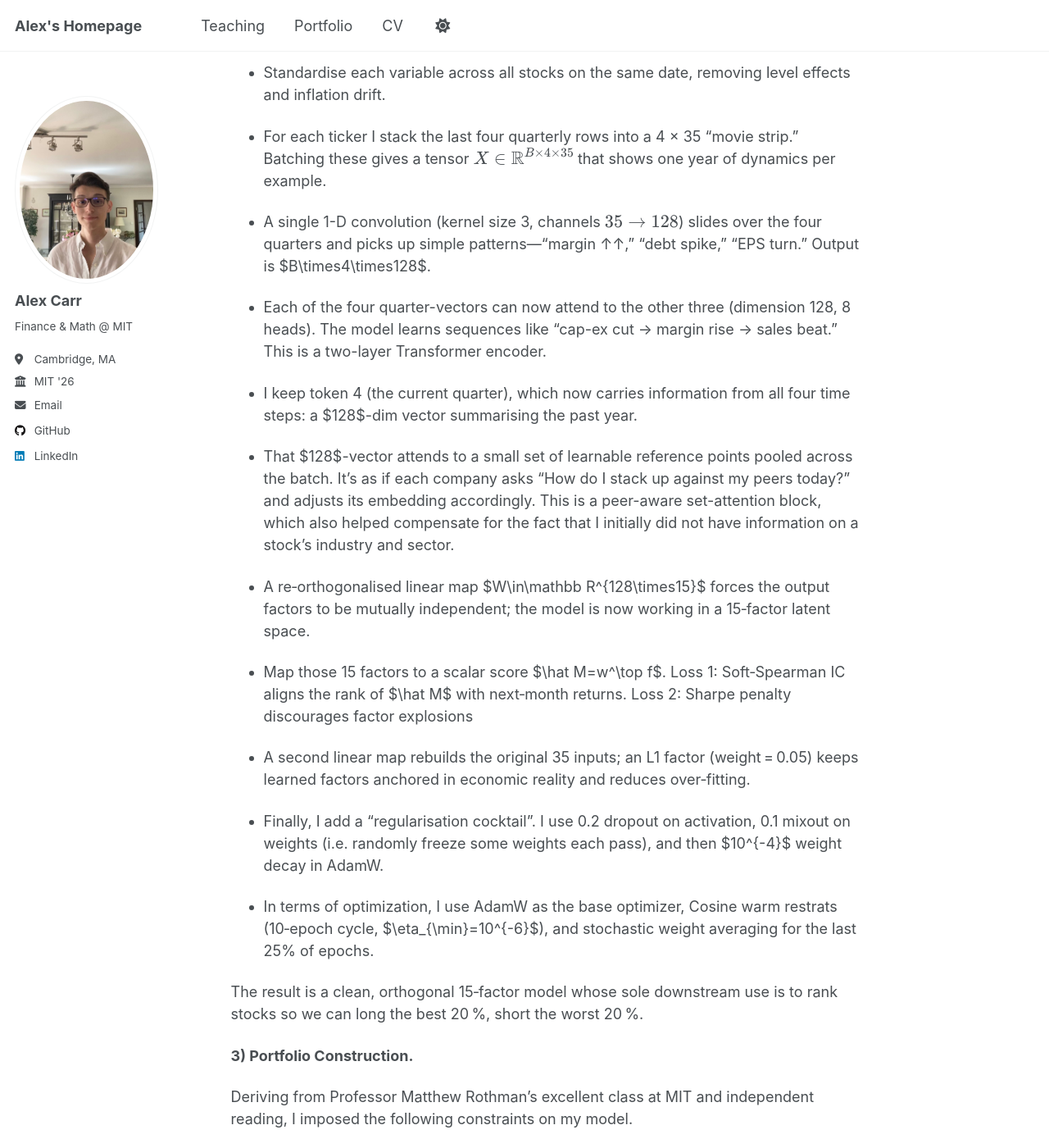
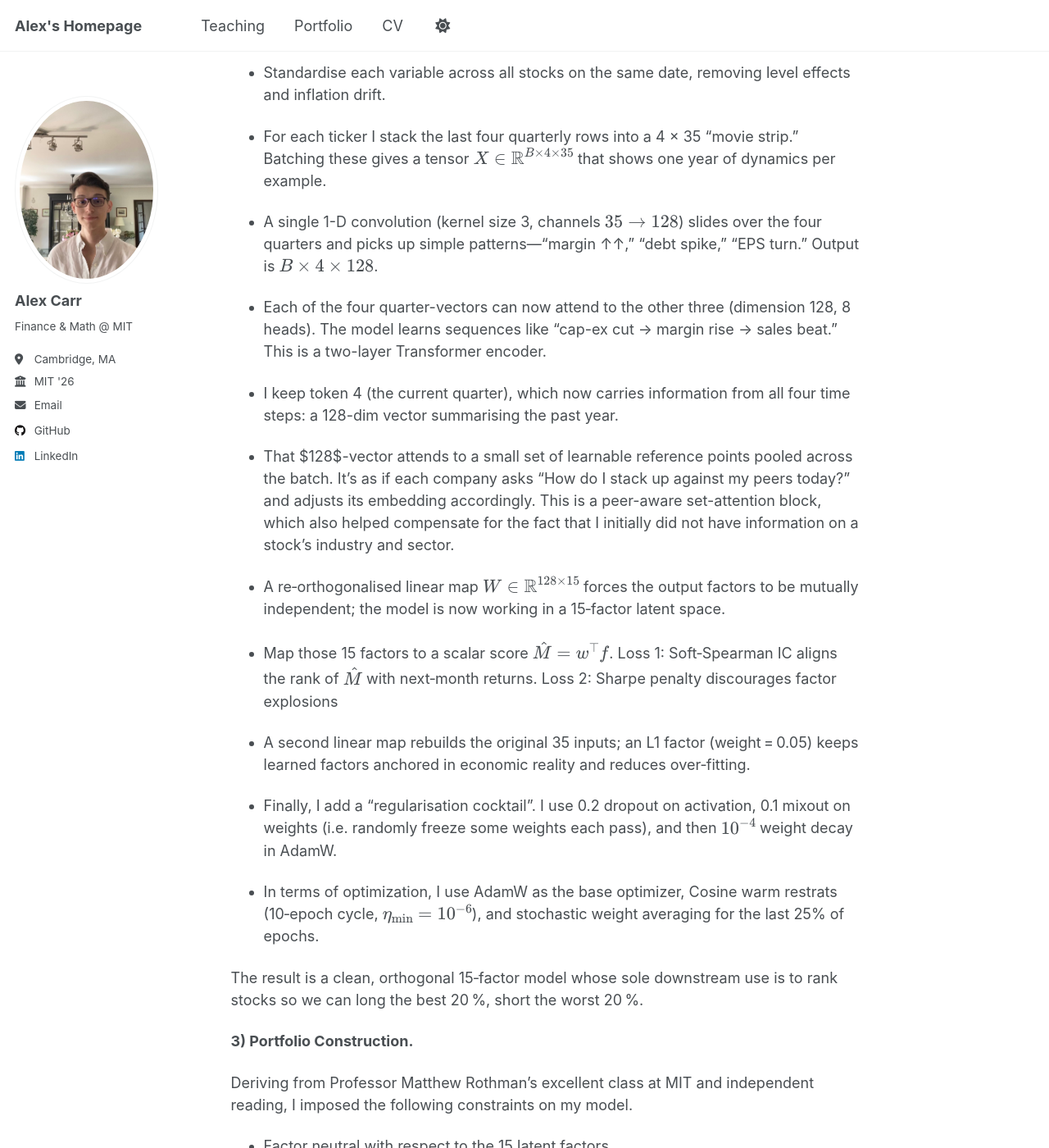
Before and after one commit to AlexandrCarr/AlexandrCarr.github.io, a Jekyll site: the page built from _portfolio/portfolio-1.md, in a window 1280 px wide and 1400 px high, scrolled down 988 px. Shown: the whole window at 82% size. Built offline with Jekyll 4.4.1, drawn with Linux system fonts in a browser that asks for light colours.

Commit message:
Update portfolio-1.md

```diff
--- a/_portfolio/portfolio-1.md
+++ b/_portfolio/portfolio-1.md
@@ -15,35 +15,31 @@ If you want to see a sample of my data cleaning and formatting, please look at t
 
 The big picture is that, each month, the model assigns every stock a score $$\hat M$$. The trade rule is to long the top 20 % of scores, short the bottom 20 % in equal dollars. Everything that follows exists only to make that ranking as economically‑sensible and forecast‑accurate as possible.
 
-- I snapshot each company’s 35 indicators on each calendar date, exactly
-as they were published—no peeking ahead or filling missing data.
+- I snapshot each company’s 35 indicators on each calendar date, exactly as they were published—no peeking ahead or filling missing data.
 
-- Inspired by Fama-Frecnch, every fundamental value is shifted forward by
-three months so the model only sees information that would have been in
-investors’ hands at the time.
+- Inspired by Fama-Frecnch, every fundamental value is shifted forward by three months so the model only sees information that would have been in investors’ hands at the time.
 
 - Standardise each variable across all stocks on the same date, removing level effects and inflation drift.
 
-- For each ticker I stack the last four quarterly rows into a 4 × 35 “movie
-strip.” Batching these gives a tensor $$X \in\mathbb{R}^{B×4×35}$$ that shows one year of dynamics per example.
+- For each ticker I stack the last four quarterly rows into a 4 × 35 “movie strip.” Batching these gives a tensor $$X \in\mathbb{R}^{B×4×35}$$ that shows one year of dynamics per example.
 
-- A single 1-D convolution (kernel size 3, channels $$35\to128$$) slides over the four quarters and picks up simple patterns—“margin ↑↑,” “debt spike,” “EPS turn.”  Output is $B\times4\times128$.
+- A single 1-D convolution (kernel size 3, channels $$35\to128$$) slides over the four quarters and picks up simple patterns—“margin ↑↑,” “debt spike,” “EPS turn.”  Output is $$B\times4\times128$$.
 
 - Each of the four quarter-vectors can now attend to the other three (dimension 128, 8 heads).  The model learns sequences like “cap-ex cut → margin rise → sales beat.” This is a two-layer Transformer encoder.
 
-- I keep token 4 (the current quarter), which now carries information from all four time steps: a $128$-dim vector summarising the past year.
+- I keep token 4 (the current quarter), which now carries information from all four time steps: a 128-dim vector summarising the past year.
 
 - That $128$-vector attends to a small set of learnable reference points pooled across the batch.  It’s as if each company asks “How do I stack up against my peers today?” and adjusts its embedding accordingly. This is a peer-aware set-attention block, which also helped compensate for the fact that I initially did not have information on a stock's industry and sector.
 
-- A re‑orthogonalised linear map $W\in\mathbb R^{128\times15}$ forces the output factors to be mutually independent; the model is now working in a 15‑factor latent space.
+- A re‑orthogonalised linear map $$W\in\mathbb R^{128\times15}$$ forces the output factors to be mutually independent; the model is now working in a 15‑factor latent space.
 
-- Map those 15 factors to a scalar score $\hat M=w^\top f$. Loss 1: Soft‑Spearman IC aligns the rank of $\hat M$ with next‑month returns. Loss 2: Sharpe penalty discourages factor explosions
+- Map those 15 factors to a scalar score $$\hat M=w^\top f$$. Loss 1: Soft‑Spearman IC aligns the rank of $$\hat M$$ with next‑month returns. Loss 2: Sharpe penalty discourages factor explosions
 
 - A second linear map rebuilds the original 35 inputs; an L1 factor (weight = 0.05) keeps learned factors anchored in economic reality and reduces over‑fitting.
 
-- Finally, I add a "regularisation cocktail". I use 0.2 dropout on activation, 0.1 mixout on weights (i.e. randomly freeze some weights each pass), and then $10^{-4}$ weight decay in AdamW.
+- Finally, I add a "regularisation cocktail". I use 0.2 dropout on activation, 0.1 mixout on weights (i.e. randomly freeze some weights each pass), and then $$10^{-4}$$ weight decay in AdamW.
 
-- In terms of optimization, I use AdamW as the base optimizer, Cosine warm restrats (10‑epoch cycle, $\eta_{\min}=10^{-6}$), and stochastic weight averaging for the last 25% of epochs.
+- In terms of optimization, I use AdamW as the base optimizer, Cosine warm restrats (10‑epoch cycle, $$\eta_{\min}=10^{-6}$$), and stochastic weight averaging for the last 25% of epochs.
 
 The result is a clean, orthogonal 15‑factor model whose sole downstream use is to rank stocks so we can long the best 20 %, short the worst 20 %.
 
```
